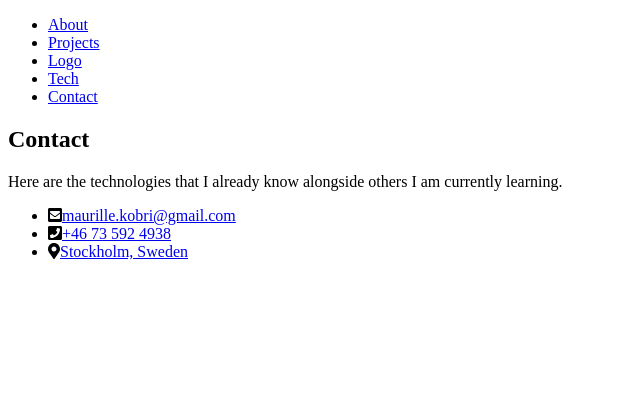
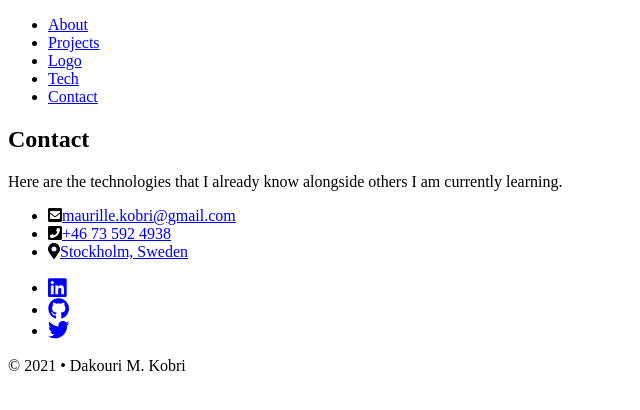
Before and after one commit to DakouriKobri/portfolio-dk, a React (Create React App) app: page /contact in a window 1280 px wide. Shown: the top 410 px of the page, without its empty margins (0-640 px from the left). Built offline with nearby package versions, Linux system fonts and the light colour scheme.

Commit message:
Add content to Footer component

```diff
--- /dev/null
+++ b/src/components/Footer.jsx
@@ -0,0 +1,47 @@
+import { FontAwesomeIcon } from "@fortawesome/react-fontawesome";
+export default function Footer() {
+  return (
+    <div>
+      <ul className="list-social-media">
+        <li>
+          <a href="https://www.linkedin.com/in/dakouri-m-kobri-009192208/">
+            <i className="fab fa-linkedin">
+              <FontAwesomeIcon
+                icon={["fab", "linkedin"]}
+                size="lg"
+                style={{ color: "blue" }}
+              />
+            </i>
+          </a>
+        </li>
+        <li>
+          <a href="https://github.com/DakouriKobri">
+            <i className="fab fa-github-square">
+              <FontAwesomeIcon
+                icon={["fab", "github"]}
+                size="lg"
+                style={{ color: "blue" }}
+              />
+            </i>
+          </a>
+        </li>
+        <li>
+          <a href="https://twitter.com/DakouriMKobri">
+            <i className="fab fa-twitter-square">
+              <FontAwesomeIcon
+                icon={["fab", "twitter"]}
+                size="lg"
+                style={{ color: "blue" }}
+              />
+            </i>
+          </a>
+        </li>
+      </ul>
+      <div className="copyright">
+        <p>
+          &copy; {new Date().getFullYear()} {"\u2022"} Dakouri M. Kobri
+        </p>
+      </div>
+    </div>
+  );
+}
--- a/src/index.js
+++ b/src/index.js
@@ -1,7 +1,7 @@
 import React from "react";
 import ReactDOM from "react-dom";
 import { BrowserRouter } from "react-router-dom";
-import "./assets/icons/fontawesome";
+import "./icons/fontawesome";
 import App from "./App";
 
 ReactDOM.render(
--- a/src/sections/Contact.jsx
+++ b/src/sections/Contact.jsx
@@ -1,3 +1,5 @@
+import Footer from "../components/Footer";
+
 import { FontAwesomeIcon } from "@fortawesome/react-fontawesome";
 
 export default function Contact() {
@@ -40,6 +42,7 @@ export default function Contact() {
           </li>
         </ul>
       </div>
+      <Footer />
     </section>
   );
 }
```
Also changed, not shown: src/icons/fontawesome.js (renamed from src/assets/icons/fontawesome.js).
